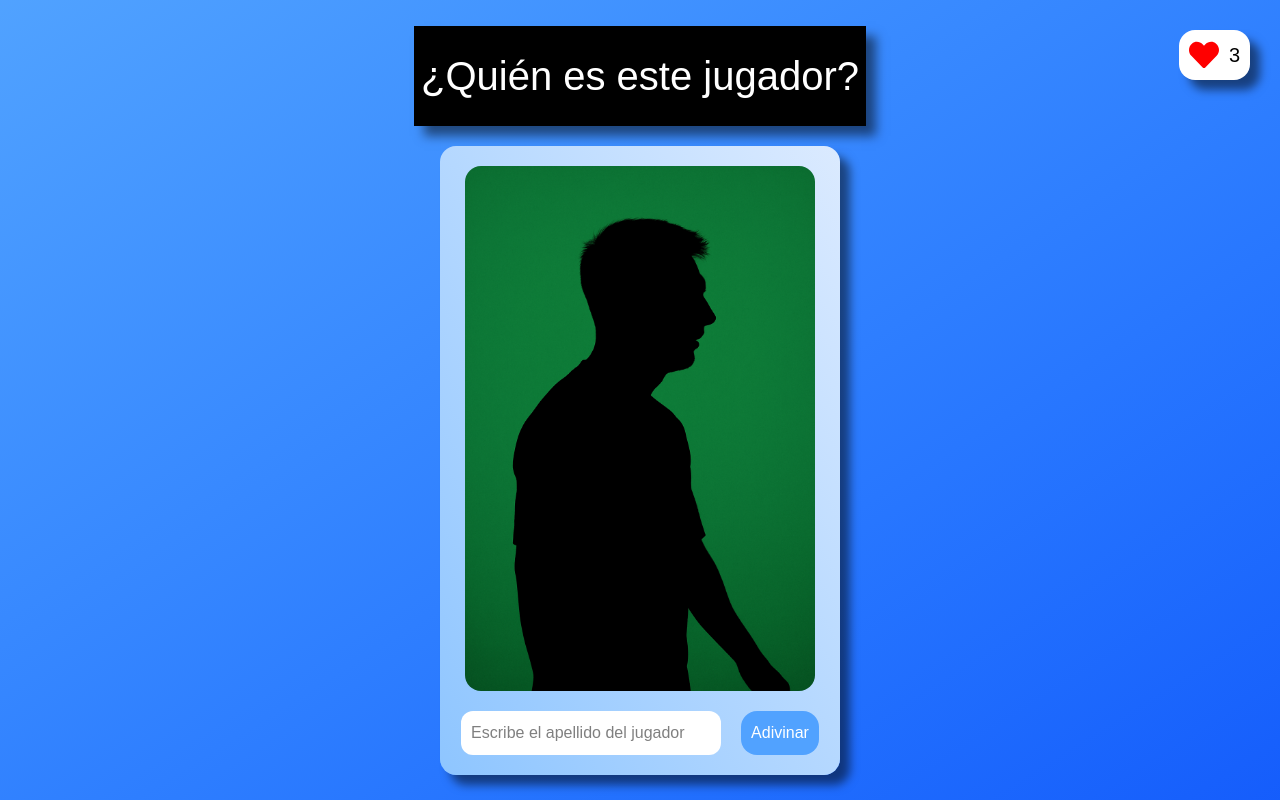
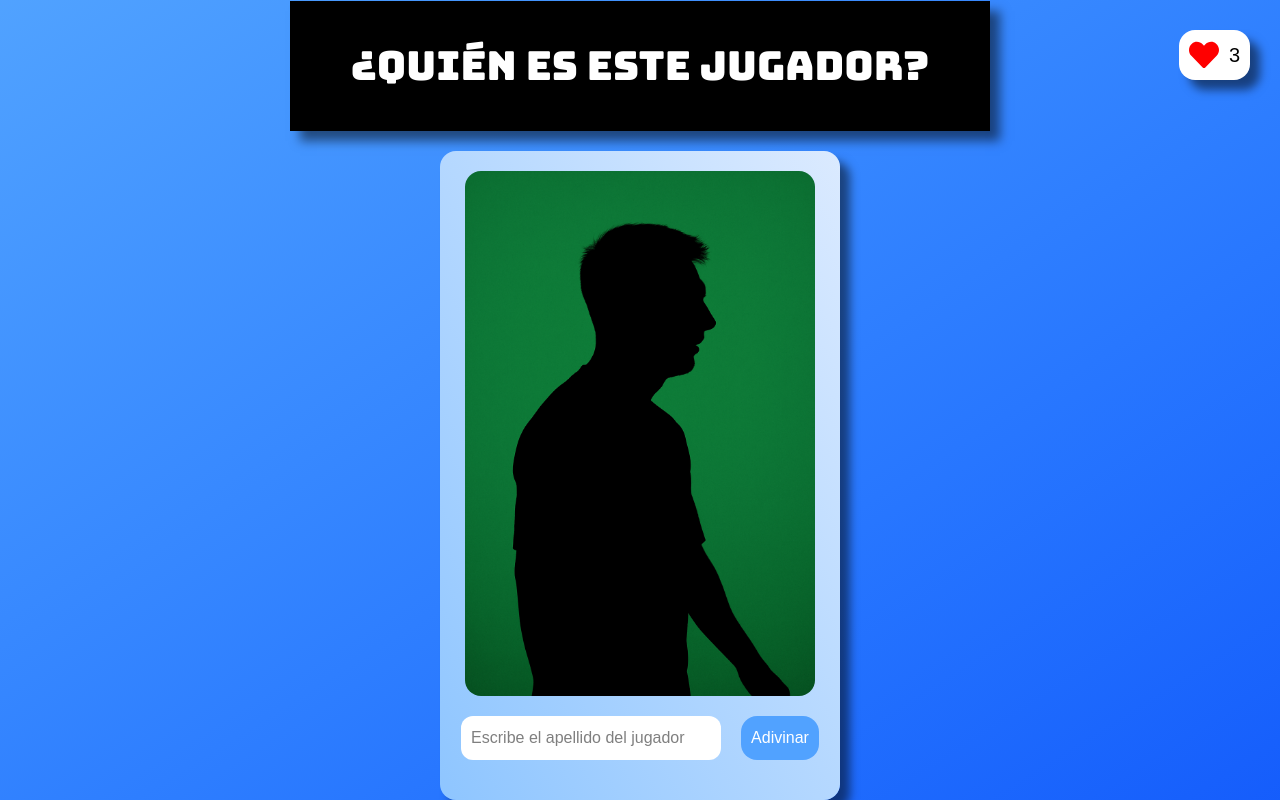
Before and after one commit to santimontironi/quiz-jugadores-futbol, a React (Vite) app: page / in a window 1280 px wide. Built offline with nearby package versions, Linux system fonts and the light colour scheme; a web font is replaced by a local one.

Commit message:
mas estilos agregados, ahora tambien notificaciones

```diff
--- a/src/App.jsx
+++ b/src/App.jsx
@@ -3,7 +3,7 @@ import Game from "./components/Game"
 const App = () => {
   return (
     <div className="w-full h-screen flex flex-col gap-[20px] items-center justify-center bg-gradient-to-br from-blue-400 to-blue-600">
-      <h2 className="h-[100px] text-white bg-black p-[7px] shadow-[10px_10px_10px_rgba(0,0,0,0.5)] flex items-center justify-center text-[40px]">¿Quién es este jugador?</h2>
+      <h2 className="titleApp w-[370px] p-[20px] h-[120px] md:w-[700px] md:h-[130px] text-center text-white bg-black md:p-[7px] shadow-[10px_10px_10px_rgba(0,0,0,0.5)] flex items-center justify-center text-[40px]">¿Quién es este jugador?</h2>
       <Game/>
     </div>
   )
--- a/src/components/Game.jsx
+++ b/src/components/Game.jsx
@@ -2,31 +2,56 @@ import Form from "./Form"
 import fetchPlayers from "../services/servicePlayers"
 import { useEffect, useState } from "react"
 import { FaHeart } from "react-icons/fa";
+import { ToastContainer, toast } from "react-toastify";
 
 const Game = () => {
 
-    const[players,setPlayers] = useState([])
-    const[attempts,setAttempts] = useState(3)
-    const[currentPlayer,setCurrentPlayer] = useState(0)
-    const[winner,setWinner] = useState(false)
+    const [players, setPlayers] = useState([])
+    const [attempts, setAttempts] = useState(3)
+    const [currentPlayer, setCurrentPlayer] = useState(0)
+    const [winner, setWinner] = useState(false)
 
     useEffect(() => {
         fetchPlayers().then((data) => setPlayers(data))
-    },[])
+    }, [])
 
     const actualPlayer = players[currentPlayer]
 
-    function handleGuess(player){
-        if(player.trim().toLowerCase() === actualPlayer.name.toLowerCase()){
+    function handleGuess(player) {
 
+        if (player.trim() === "") {
+            toast.error("Escribe el apellido del jugador", {
+                autoClose: 800
+            })
+            return
         }
+
+        if (player.trim().toLowerCase() === actualPlayer.name.toLowerCase()) {
+            toast.success("Acertaste!", {
+                autoClose: 800
+            })
+
+            if (currentPlayer < players.length - 1) {
+                setCurrentPlayer(prev => prev + 1);
+            } else {
+                toast.info("¡Ganaste el juego!", { autoClose: 1500 });
+                setWinner(true);
+            }
+        }else{
+            toast.error("Jugador incorrecto.",{
+                autoClose: 800
+            })
+            setAttempts((prev) => prev - 1)
+        }
+
+
     }
 
     return (
-        <div className="flex flex-col gap-[20px] h-auto w-[300px] lg:w-[400px] md:w-[600px] justify-center items-center bg-gradient-to-bl from-blue-100 to-blue-300 rounded-2xl p-[20px] shadow-[10px_10px_10px_rgba(0,0,0,0.5)]">
+        <div className="flex flex-col gap-[20px] h-auto w-[320px] lg:w-[400px] md:w-[600px] justify-center items-center bg-gradient-to-bl from-blue-100 to-blue-300 rounded-2xl p-[20px] shadow-[10px_10px_10px_rgba(0,0,0,0.5)]">
             {actualPlayer && (
                 <div>
-                    <figure className="overflow-hidden w-[350px] rounded-2xl">
+                    <figure className="overflow-hidden w-[300px] md:w-[350px] rounded-2xl">
                         <img className="w-full transform hover:scale-110 transition duration-600" src={actualPlayer.silhouette} alt={actualPlayer.name} />
                     </figure>
                 </div>
@@ -36,7 +61,10 @@ const Game = () => {
                 <span className="text-[20px]">{attempts}</span>
             </div>
             <Form GuessPlayer={handleGuess} />
+
+            <ToastContainer />
         </div>
+
     )
 }
 
--- a/src/static/css/index.css
+++ b/src/static/css/index.css
@@ -1,6 +1,11 @@
 @import url('https://fonts.googleapis.com/css2?family=Zalando+Sans+SemiExpanded:ital,wght@0,200..900;1,200..900&display=swap');
+@import url('https://fonts.googleapis.com/css2?family=Bungee&display=swap');
 @import "tailwindcss";
 
 body{
     font-family: 'Zalando Sans SemiExpanded', sans-serif;
 }
+
+.titleApp{
+    font-family: 'Bungee', cursive;
+}
```
